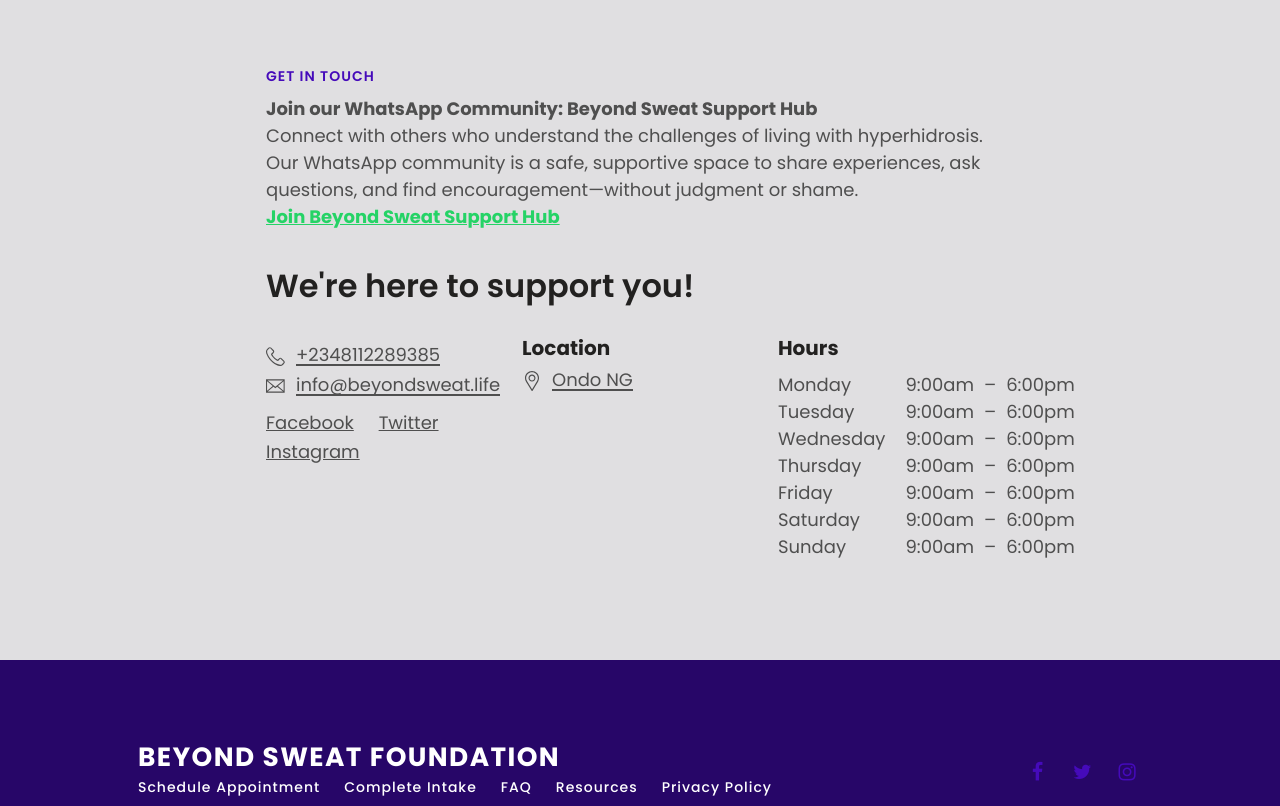
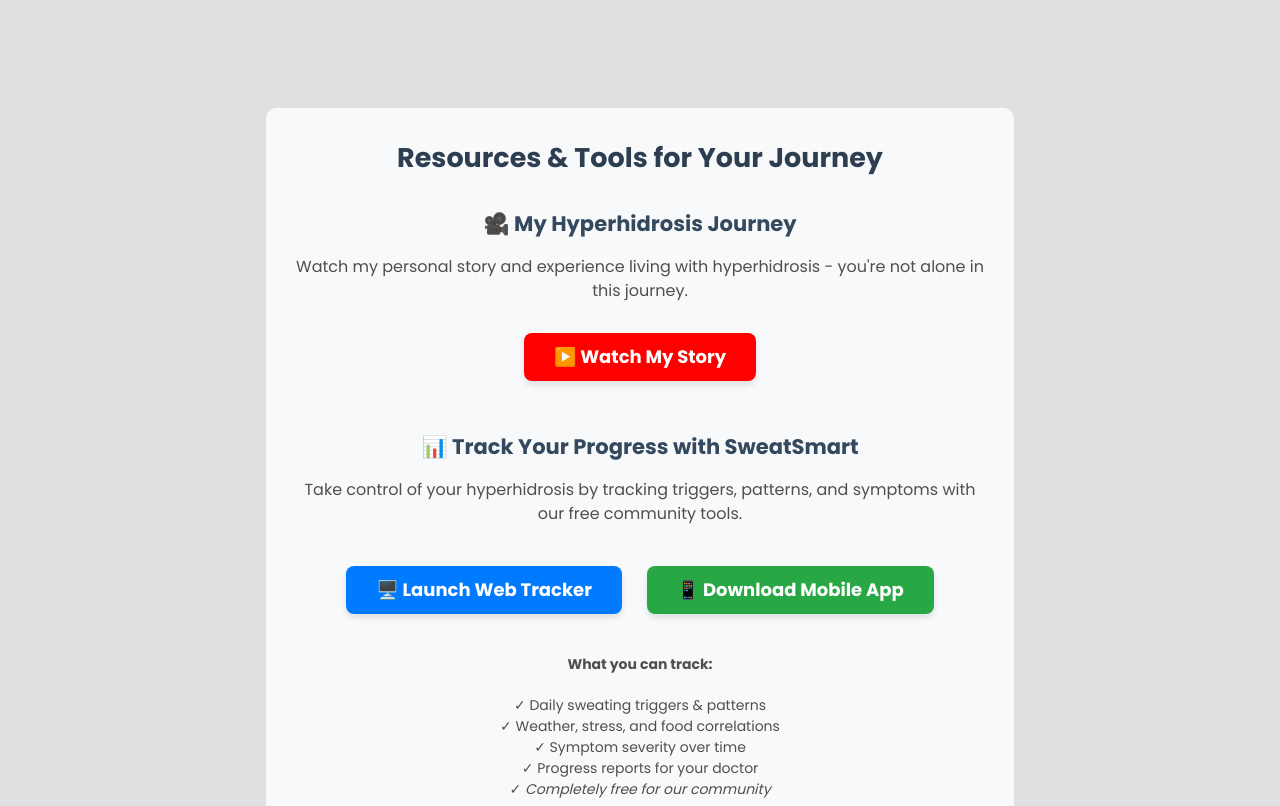
Before and after one commit to Ebuny5/my-static-files, a plain HTML site: page index.html in a window 1280 px wide. Shown: the part 6440-7246 px from the top of the page. Drawn offline with Linux system fonts and the light colour scheme; files whose address does not match are found by name.

Commit message:
Update index.html

```diff
--- a/index.html
+++ b/index.html
@@ -1454,6 +1454,39 @@
     <p>
   </p><div style="display: none;">
   </div>
+		  <!-- 🎯 ADD THIS NEW SECTION AFTER YOUR COMMUNITY PARAGRAPH -->
+<section class="resources-section" style="margin: 40px 0; padding: 30px; background: #f8f9fa; border-radius: 10px;">
+  <h2 style="text-align: center; color: #2c3e50; margin-bottom: 30px;">Resources & Tools for Your Journey</h2>
+
+  <!-- Personal Journey Video -->
+  <div style="margin-bottom: 40px;">
+    <h3 style="text-align: center; color: #34495e; margin-bottom: 15px;">🎥 My Hyperhidrosis Journey</h3>
+    <p style="text-align: center; font-size: 16px; margin-bottom: 20px;">Watch my personal story and experience living with hyperhidrosis - you're not alone in this journey.</p>
+    <div style="text-align: center; margin: 20px 0;">
+      <a href="https://youtu.be/CVOXL4lWMBo?si=FSZBNyaAzYwqC1v3" target="_blank" class="btn" style="display: inline-block; background: #ff0000; color: white; padding: 15px 30px; text-decoration: none; border-radius: 8px; margin: 10px; font-weight: bold; box-shadow: 0 4px 6px rgba(0,0,0,0.1);">▶️ Watch My Story</a>
+    </div>
+  </div>
+
+  <!-- SweatSmart Apps -->
+  <div>
+    <h3 style="text-align: center; color: #34495e; margin-bottom: 15px;">📊 Track Your Progress with SweatSmart</h3>
+    <p style="text-align: center; font-size: 16px; margin-bottom: 20px;">Take control of your hyperhidrosis by tracking triggers, patterns, and symptoms with our free community tools.</p>
+
+    <div class="app-buttons" style="text-align: center; margin: 30px 0;">
+      <a href="https://sweat-smart-insights-app.vercel.app" target="_blank" class="btn" style="display: inline-block; background: #007bff; color: white; padding: 15px 30px; text-decoration: none; border-radius: 8px; margin: 10px; font-weight: bold; box-shadow: 0 4px 6px rgba(0,0,0,0.1);">🖥️ Launch Web Tracker</a>
+      <a href="https://median.co/share/xkewqj#apk" target="_blank" class="btn" style="display: inline-block; background: #28a745; color: white; padding: 15px 30px; text-decoration: none; border-radius: 8px; margin: 10px; font-weight: bold; box-shadow: 0 4px 6px rgba(0,0,0,0.1);">📱 Download Mobile App</a>
+    </div>
+
+    <div style="text-align: center; font-size: 14px; color: #555; margin-top: 20px;">
+      <p><strong>What you can track:</strong></p>
+      <p style="margin: 10px 0;">✓ Daily sweating triggers & patterns<br>
+      ✓ Weather, stress, and food correlations<br>
+      ✓ Symptom severity over time<br>
+      ✓ Progress reports for your doctor<br>
+      ✓ <em>Completely free for our community</em></p>
+    </div>
+  </div>
+</section>
     <div data-aos="slide-up" data-aos-offset="120" data-aos-delay="0" data-aos-duration="400" data-aos-easing="ease-in-out" data-aos-once="true" class="sb-section-title sb-section-alignable option-width " data-component-field="title" data-sb-field="text" data-sb-is-link="" data-sb-type="text" data-sb-uuid="da0b8ddf-c68f-4165-88a9-1c841391c667">Get in touch</div>
       </div>
   </div>
```
